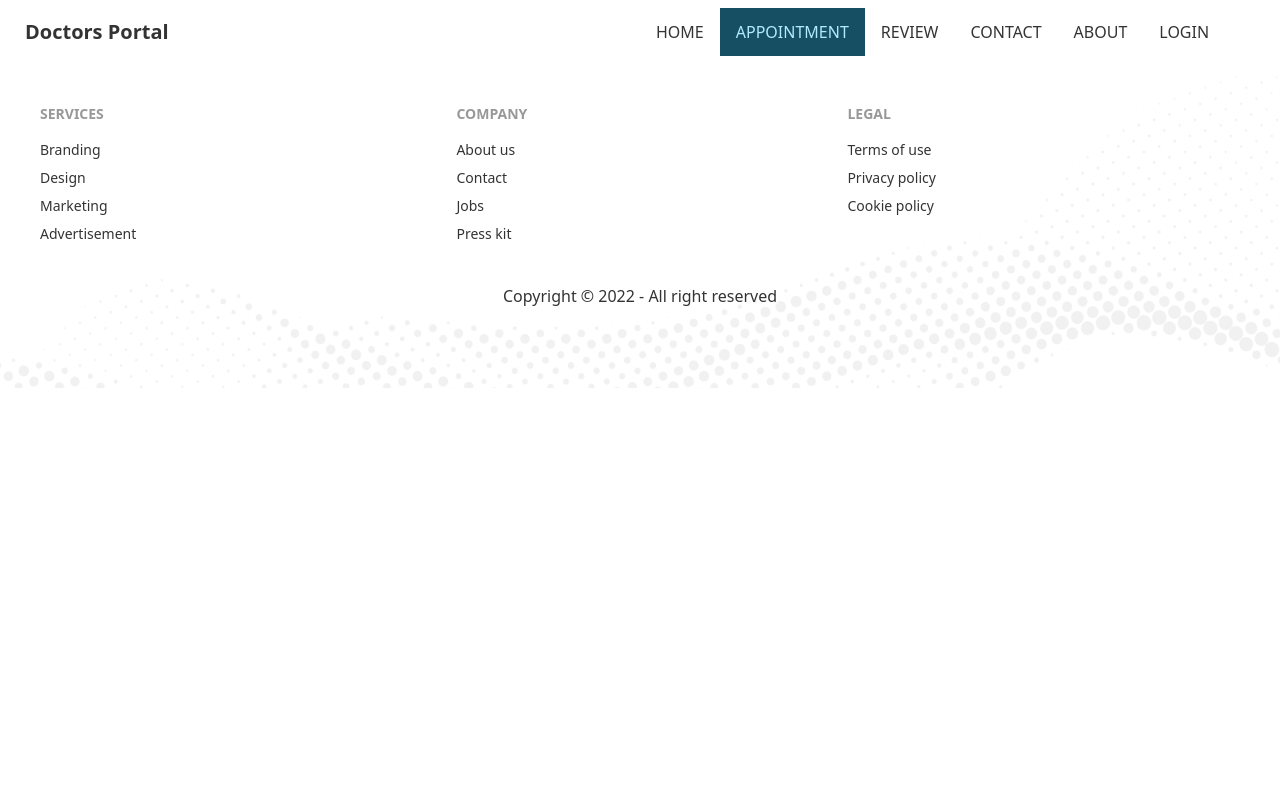
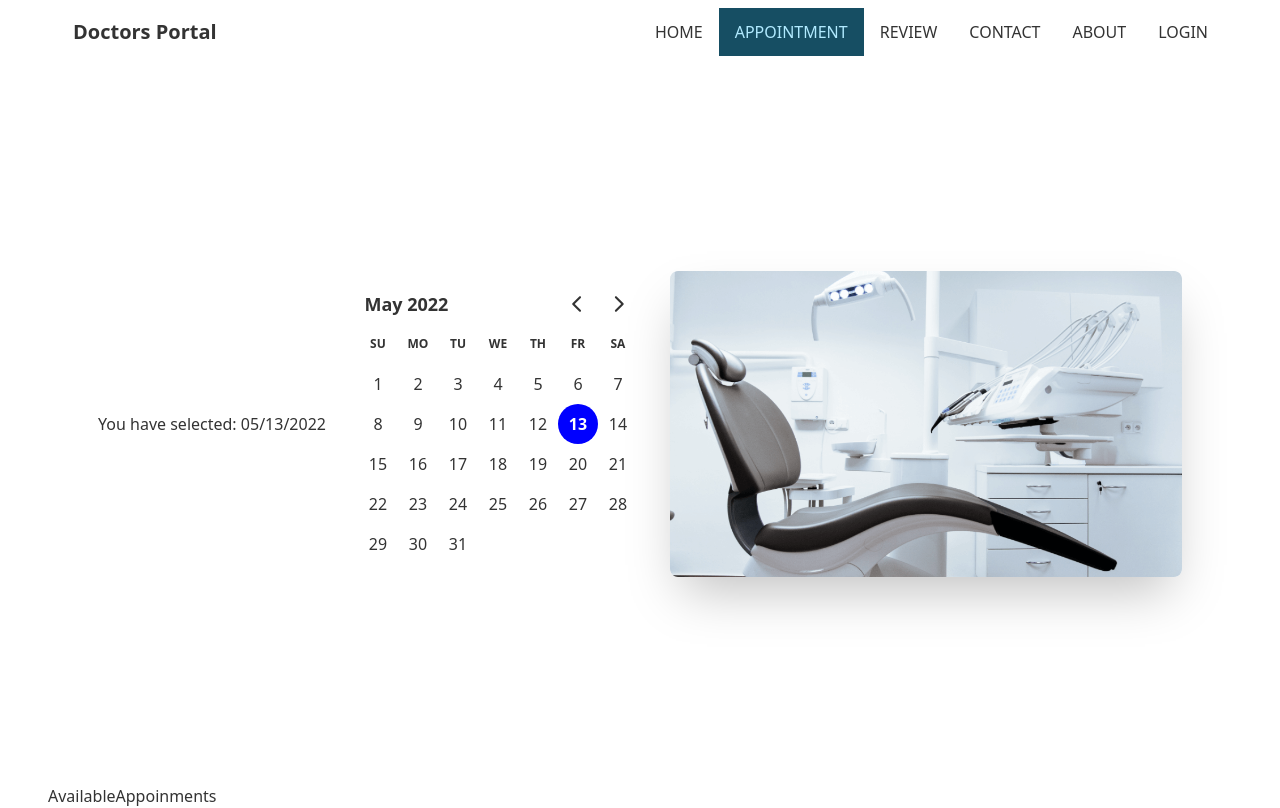
Before and after one commit to SadiaMou007/doctors-portal-client, a React (Create React App) app: page /appointment in a window 1280 px wide. Shown: the top 808 px of the page. Built offline with nearby package versions, Linux system fonts and the light colour scheme.

Commit message:
appoinment

```diff
--- a/package.json
+++ b/package.json
@@ -7,7 +7,9 @@
     "@testing-library/react": "^13.2.0",
     "@testing-library/user-event": "^13.5.0",
     "daisyui": "^2.14.3",
+    "date-fns": "^2.28.0",
     "react": "^18.1.0",
+    "react-day-picker": "^8.0.4",
     "react-dom": "^18.1.0",
     "react-router-dom": "^6.3.0",
     "react-scripts": "5.0.1",
--- a/src/App.js
+++ b/src/App.js
@@ -1,22 +1,22 @@
 import { Route, Routes } from "react-router-dom";
 import "./App.css";
 import About from "./pages/About";
+import Appointment from "./pages/Appointment/Appointment";
 import Home from "./pages/Home/Home";
 import Login from "./pages/Login/Login";
-import Footer from "./pages/Shared/Footer";
 import NavBar from "./pages/Shared/NavBar";
 
 function App() {
   return (
-    <div className="App">
+    <div className="App max-w-7xl mx-auto px-12">
       <NavBar />
       <Routes>
         <Route path="/" element={<Home />}></Route>
         <Route path="/home" element={<Home />}></Route>
         <Route path="/about" element={<About />}></Route>
         <Route path="/login" element={<Login />}></Route>
+        <Route path="/appointment" element={<Appointment />}></Route>
       </Routes>
-      <Footer />
     </div>
   );
 }
--- /dev/null
+++ b/src/pages/Appointment/Appointment.js
@@ -0,0 +1,16 @@
+import React from "react";
+import Footer from "../Shared/Footer";
+import AppointmentBanner from "./AppointmentBanner";
+import AvailableAppoinments from "./AvailableAppoinments";
+
+const Appointment = () => {
+  return (
+    <div>
+      <AppointmentBanner />
+      <AvailableAppoinments />
+      <Footer />
+    </div>
+  );
+};
+
+export default Appointment;
--- /dev/null
+++ b/src/pages/Appointment/AppointmentBanner.js
@@ -0,0 +1,23 @@
+import React, { useState } from "react";
+import chair from "../../assets/images/chair.png";
+import { DayPicker } from "react-day-picker";
+import "react-day-picker/dist/style.css";
+import { format } from "date-fns";
+
+const AppointmentBanner = () => {
+  const [date, setDate] = useState(new Date());
+  console.log(date);
+  return (
+    <div class="hero min-h-[90vh]">
+      <div class="hero-content flex-col lg:flex-row-reverse">
+        <img src={chair} alt="" class="max-w-lg rounded-lg shadow-2xl" />
+        <div>
+          <DayPicker mode="single" selected={date} onSelect={setDate} />
+        </div>
+        <p>You have selected: {format(date, "P")}</p>
+      </div>
+    </div>
+  );
+};
+
+export default AppointmentBanner;
--- /dev/null
+++ b/src/pages/Appointment/AvailableAppoinments.js
@@ -0,0 +1,7 @@
+import React from "react";
+
+const AvailableAppoinments = () => {
+  return <div>AvailableAppoinments</div>;
+};
+
+export default AvailableAppoinments;
--- a/src/pages/Home/Home.js
+++ b/src/pages/Home/Home.js
@@ -6,10 +6,11 @@
 import Reviews from "./Reviews";
 import Services from "./Services";
 import Treatment from "./Treatment";
+import Footer from "../Shared/Footer";
 
 const Home = () => {
   return (
-    <div className="px-12">
+    <div className="">
       <Banner />
       <Info />
       <Services />
@@ -17,6 +18,7 @@
       <MakeAppoinment />
       <Reviews />
       <Contact />
+      <Footer />
     </div>
   );
 };
--- a/src/pages/Shared/NavBar.js
+++ b/src/pages/Shared/NavBar.js
@@ -27,7 +27,7 @@
   );
 
   return (
-    <div className="navbar bg-base-100">
+    <div className="navbar bg-base-100 sticky top-0 z-50">
       <div className="navbar-start">
         <div className="dropdown">
           <label tabIndex="0" className="btn btn-ghost lg:hidden">
```
Also changed, not shown: 1 other file (tests, documents, lock files or other folders).
